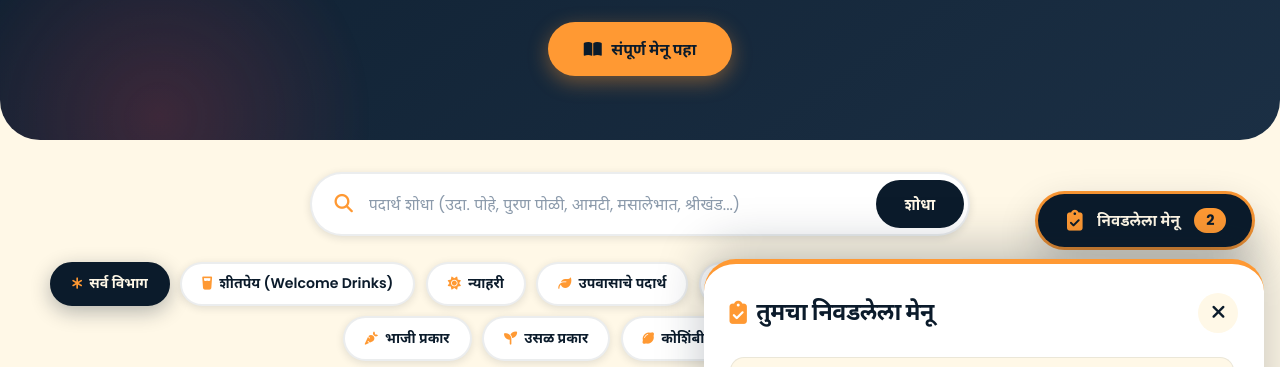
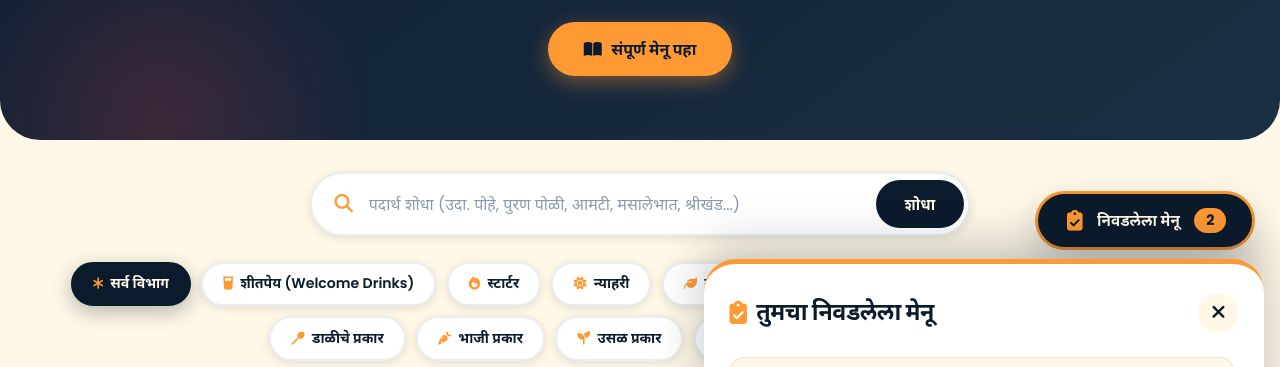
Before and after one commit to menuspeakofficial-ops/Saiprasad-Caterers-Maharashtriyan-Menu, a plain HTML site: page index.html in a window 1280 px wide. Shown: the part 525-892 px from the top of the page. Drawn offline with nearby package versions, Linux system fonts and the light colour scheme.

Commit message:
Update index.html

```diff
--- a/index.html
+++ b/index.html
@@ -454,6 +454,7 @@ input:focus,select:focus,textarea:focus{border-color:var(--saffron);box-shadow:0
     <div class="categories" id="categoryContainer">
       <button class="cat-btn active" data-category="all"><i class="fas fa-asterisk"></i> सर्व विभाग</button>
       <button class="cat-btn" data-category="drinks"><i class="fas fa-glass-water"></i> शीतपेय (Welcome Drinks)</button>
+      <button class="cat-btn" data-category="starter"><i class="fas fa-fire"></i> स्टार्टर</button>
       <button class="cat-btn" data-category="nyahari"><i class="fas fa-sun"></i> न्याहरी</button>
       <button class="cat-btn" data-category="upvas"><i class="fas fa-leaf"></i> उपवासाचे पदार्थ</button>
       <button class="cat-btn" data-category="farsan"><i class="fas fa-fire"></i> फरसाण</button>
```
